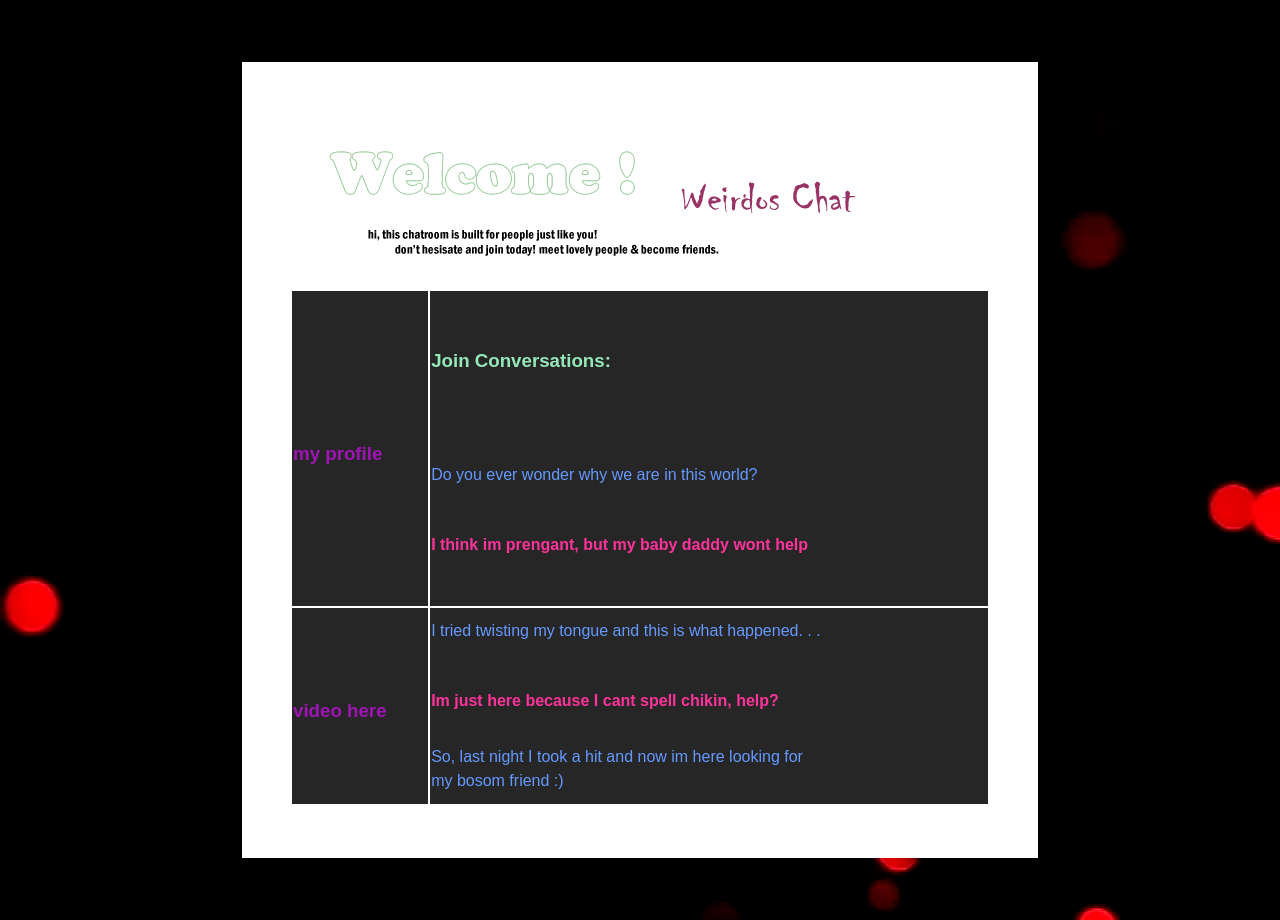
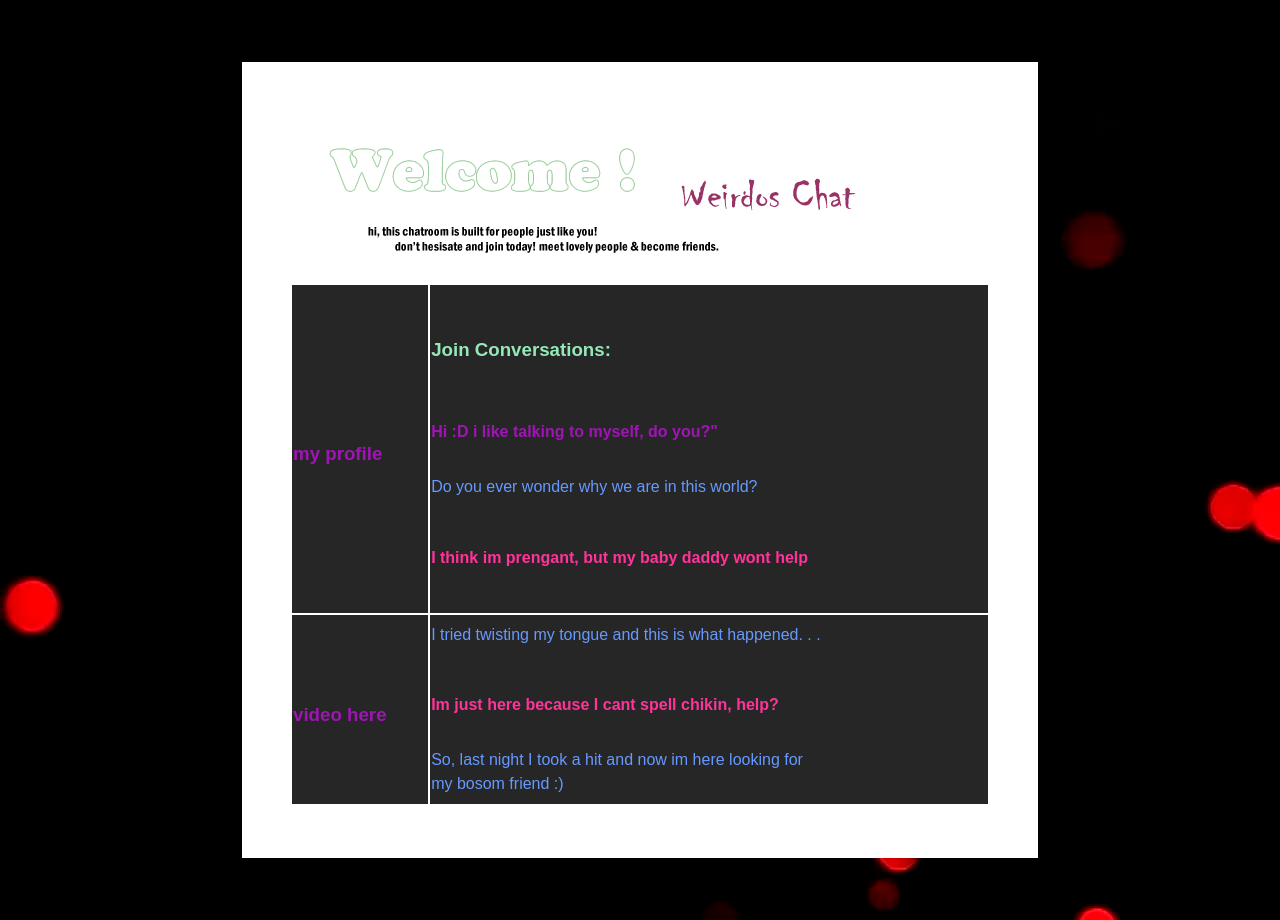
Before and after one commit to berecortesc/netArt, a plain HTML site: page index.html in a window 1280 px wide. Drawn offline with Linux system fonts and the light colour scheme.

Commit message:
Update index.html

```diff
--- a/index.html
+++ b/index.html
@@ -16,7 +16,7 @@
       <tr bgcolor = "#262626">
       <td><h3><a href="pagetwo.html">my profile</a></h3></td>
       <td><h3>Join Conversations:</h3>
-          <h4><a href="Hi :D i like talking to myself, do you?"></h4>
+          <h4><a href="convoone.html">Hi :D i like talking to myself, do you?"</h4>
           <font color="#6699ff">Do you ever wonder why we are in this world?</font color>
           <h4>I think im prengant, but my baby daddy wont help</h4></td>
       </tr>
```
